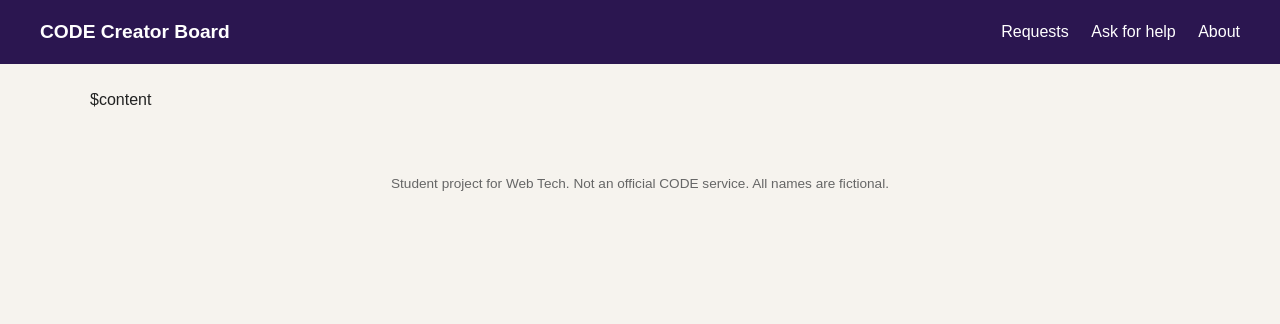
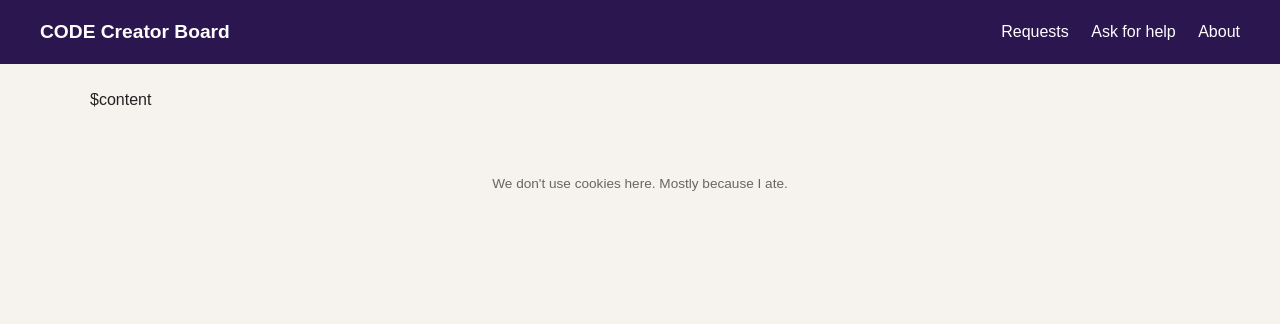
Before and after one commit to sarahrhb/code-SoMe, a Python web app: template templates/base.html in a window 1280 px wide. Shown: the top 324 px of the page. Run offline with Jinja, Linux system fonts and the light colour scheme; the template is opened without the code that fills it, so the values that code supplies are empty.

Commit message:
Update base.html

```diff
--- a/templates/base.html
+++ b/templates/base.html
@@ -21,7 +21,7 @@
     </main>
 
     <footer>
-        <p>Student project for Web Tech. Not an official CODE service. All names are fictional.</p>
+        <p>We don't use cookies here. Mostly because I ate.</p>
     </footer>
 </body>
 </html>
```
